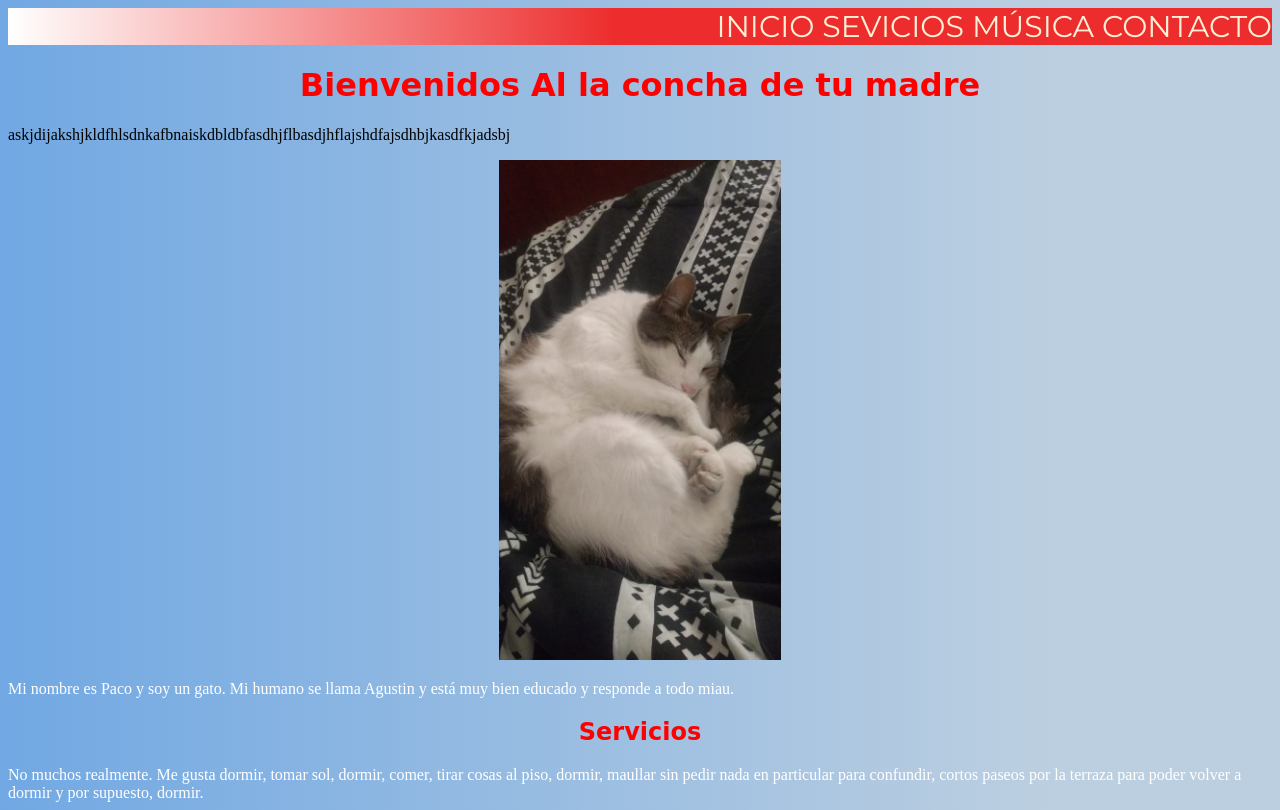
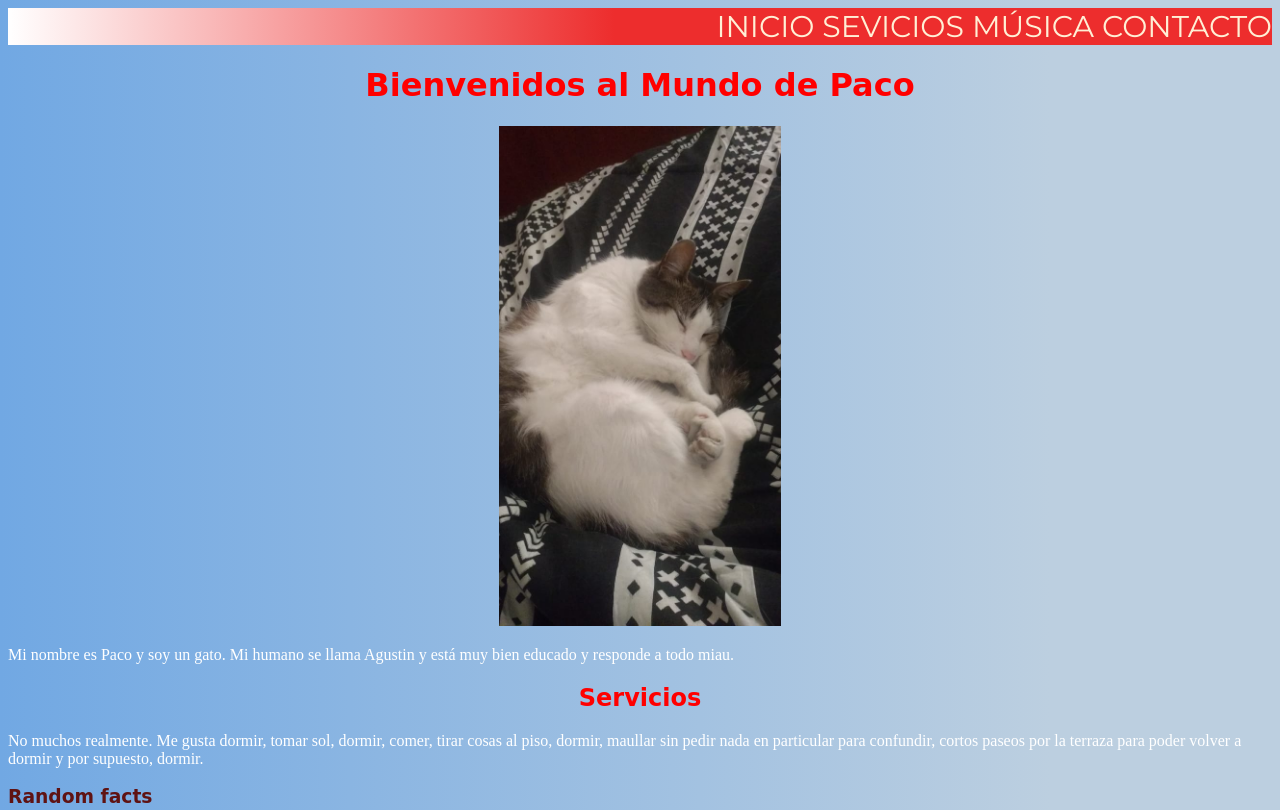
Before and after one commit to AgustinCocconi/Paco, a plain HTML site: page index.html in a window 1280 px wide. Shown: the top 810 px of the page. Drawn offline with Linux system fonts and the light colour scheme; a web font is replaced by a local one.

Commit message:
vuelta al original
Volvi a dejarlo como estaba

```diff
--- a/index.html
+++ b/index.html
@@ -110,9 +110,9 @@
         <a href="#Contacto"style="color: papayawhip; text-decoration: none">CONTACTO</a>
 
     </header>
-    <h1> Bienvenidos Al la concha de tu madre</h1>
+    <h1> Bienvenidos al Mundo de Paco</h1>
 
-    askjdijakshjkldfhlsdnkafbnaiskdbldbfasdhjflbasdjhflajshdfajsdhbjkasdfkjadsbj
+
     <main>
 
         <P style="text-align: center">
```
